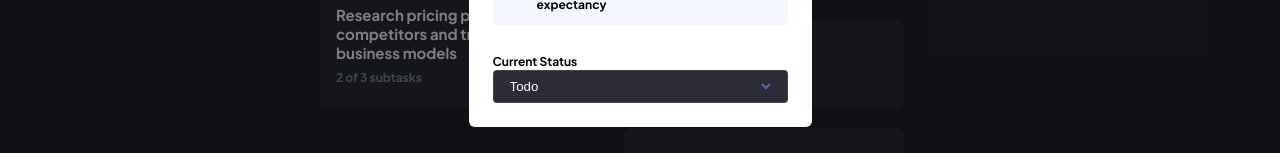
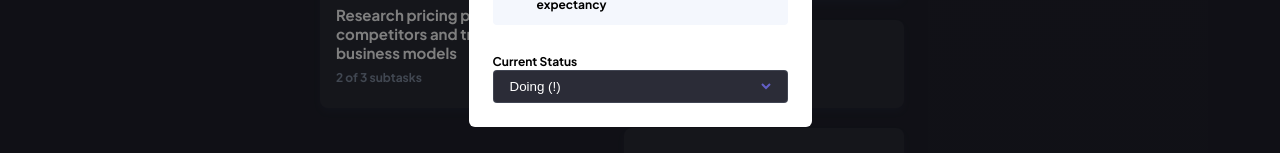
Before and after one commit to LukaTypeScripter/kanban-task, a React (Vite) app: page / in a window 1280 px wide. Both pictures are taken after a click on the element 460 px from the left and 813 px from the top of the page. Shown: the part 768-921 px from the top of the page. Built offline with nearby package versions, Linux system fonts and the light colour scheme.

Commit message:
render option and choose with option

```diff
--- a/src/components/AboutModal/AboutModal.tsx
+++ b/src/components/AboutModal/AboutModal.tsx
@@ -1,4 +1,4 @@
-import React, { useContext, useEffect, useRef } from 'react';
+import React, { useContext, useEffect, useRef, useState } from 'react';
 import { ModalCOnt } from '../AddNewBoard/NewBoardStyles/newBoardStyles';
 import { DelateModal } from '../DelateModal/DelateStyles/delate';
 import { Desc, SelectCont, Status, SubTasksCheckBox, SubTasksCompleted, Subtasks, TaskModalCOnt, Title, Todo } from './aboutStyles/aboutModal';
@@ -6,9 +6,10 @@ import verticalDots from '../../assets/icon-vertical-ellipsis.svg';
 import { OptSelection, Options } from '../AddNewTask/NewTaskStyles/newTask';
 import MainContext from '../../contexts/MainContext';
 import AppContext from '../../contexts/Header';
+import TaskDElateElapsis from '../TaskDelateElapsis/TaskDElateElapsis';
 
 function AboutModal() {
-  const { selectedTask, setIsOpenAboutModal, boardData, activeIndex,setBoaredData } = useContext(MainContext);
+  const { selectedTask, setIsOpenAboutModal, boardData, activeIndex,setBoaredData,setIsOpenDelElapsis,isOpenTaskDel,isOpenDelElapsis } = useContext(MainContext);
   const { isToggled } = useContext(AppContext);
 
   if (!selectedTask) return null;
@@ -28,25 +29,39 @@ function AboutModal() {
       document.removeEventListener('mousedown', handleOutsideClick);
     };
   }, []);
-
-
-
   const renderOptions = () => {
     if (activeIndex !== null) {
       const selectedBoard = boardData[activeIndex];
       if (selectedBoard) {
-        return selectedBoard.columns.map((column, index) => (
-          <OptSelection key={column.name}>
-            {column.name}
+        const options = selectedBoard.columns.map((column, index) => {
+          const isSelectedColumn =
+            column.tasks.findIndex((task) => task === selectedTask) !== -1;
+          const columnLabel = isSelectedColumn
+            ? `${column.name} (!)`
+            : column.name;
+
+          return {
+            label: columnLabel,
+            value: index.toString(),
+          };
+        });
+        const currentColumnIndex = options.findIndex(
+          (option) => option.label.includes('(!)')
+        );
+        if (currentColumnIndex !== -1) {
+          const currentColumnOption = options.splice(currentColumnIndex, 1);
+          options.unshift(currentColumnOption[0]);
+        }
+
+        return options.map((option) => (
+          <OptSelection key={option.value} value={option.value}>
+            {option.label}
           </OptSelection>
         ));
       }
     }
     return null;
   };
-
-
-
   const handleSubtaskToggle = (subtask: any) => {
     const updatedBoardData = [...boardData];
     const selectedBoard = updatedBoardData[activeIndex];
@@ -63,13 +78,33 @@ function AboutModal() {
       });
     });
   };
+  const moveTaskToColumn = (columnIndex: number) => {
+    const updatedBoardData = [...boardData];
+    const selectedBoard = updatedBoardData[activeIndex];
+    console.log(columnIndex)
+    const selectedTaskIndex = selectedBoard.columns.findIndex(
+      (column) => column.tasks.includes(selectedTask)
+    );
 
+    if (selectedTaskIndex !== -1) {
+      const removedTask = selectedBoard.columns[selectedTaskIndex].tasks.splice(
+        selectedBoard.columns[selectedTaskIndex].tasks.indexOf(selectedTask),
+        1
+      );
+      selectedBoard.columns[columnIndex].tasks.push(removedTask[0]);
+      setBoaredData(updatedBoardData);
+    }
+  };
   return (
     <ModalCOnt>
       <DelateModal ref={modalRef}>
         <TaskModalCOnt>
           <Title>{(selectedTask as any).title}</Title>
-          <img src={verticalDots} alt="" />
+          <img src={verticalDots} alt="" onClick={() => setIsOpenDelElapsis(!isOpenDelElapsis)}/>
+          {isOpenDelElapsis && (
+    <TaskDElateElapsis/>
+  )
+  }
         </TaskModalCOnt>
         <Desc>{(selectedTask as any).description}</Desc>
         <SubTasksCompleted>{(selectedTask as any).subtasksCompleted}</SubTasksCompleted>
@@ -89,7 +124,7 @@ function AboutModal() {
 
         <SelectCont>
           <Status>Current Status</Status>
-          <Options isToggled={isToggled}>
+          <Options isToggled={isToggled} onChange={(e) => moveTaskToColumn(Number(e.target.value))}>
             {renderOptions()}
           </Options>
         </SelectCont>
```
